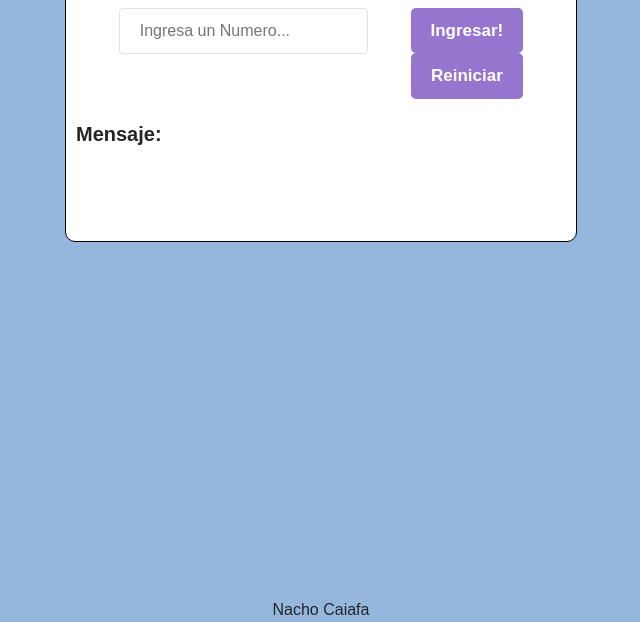
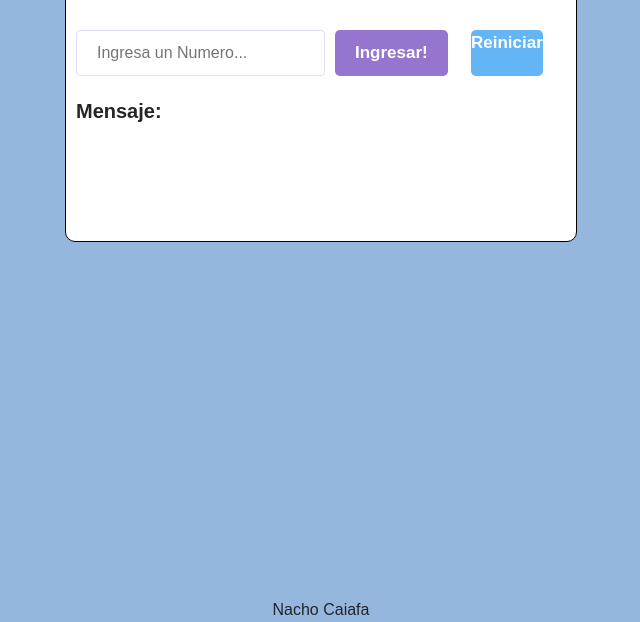
Before and after one commit to NachoKai/AdivinaElNumero, a plain HTML site: page index.html in a window 1280 px wide. Shown: the part 178-800 px from the top of the page, without its empty margins (319-959 px from the left). Drawn offline with nearby package versions, Linux system fonts and the light colour scheme.

Commit message:
Agrega boton reiniciar

```diff
--- a/css/main.scss
+++ b/css/main.scss
@@ -93,9 +93,14 @@ label {
 }
 
 input {
+
     padding: 10px 20px;
     border-radius: 0.25rem;
     border: 1px solid rgb(230, 220, 243);
+}
+
+.input {
+    margin-right: 10px;
 }
 
 .button {
@@ -165,6 +170,37 @@ input {
     line-height: 180%;
 }
 
+
+.reset {
+    border-radius: 5px;
+    background-color: #64b5f6;
+    border: none;
+    color: white;
+    text-align: center;
+    text-decoration: none;
+    display: -webkit-box;
+    display: -ms-flexbox;
+    display: flex;
+    margin-right: auto;
+    margin-left: auto;
+    font-size: 17px;
+    font-weight: bold;
+    cursor: pointer;
+}
+
+.reset:hover {
+    background-color: #2196f3;
+}
+
+.reset:active {
+    font-size: 15px;
+    background-color: #1976d2;
+}
+
+.reset:focus {
+    outline: 0;
+}
+
 @media screen and (min-width: 0px) and (max-width: 320px) {
     .grid-container {
         width: 95vw;
--- a/index.html
+++ b/index.html
@@ -20,9 +20,9 @@
             </div>
         </div>
         <div class="sector2">
-            <div class="\32 A"><input type="number" placeholder="Ingresa un Numero..." id="user-num" min="0"></div>
+            <div class="\32 A"><input type="number" placeholder="Ingresa un Numero..." id="user-num" min="0" class="input"></div>
             <div class="\32 B"><button class="button" id="button">Ingresar!</button>
-                <button class="button" id="reset" onClick="window.location.reload();">Reiniciar</button></div>
+            </div><button class="reset" id="reset" onClick="window.location.reload();">Reiniciar</button>
         </div>
         <div class="sector3">Mensaje:
             <div id="mensaje">
```
Also changed, not shown: css/main.css, 1 other file.
